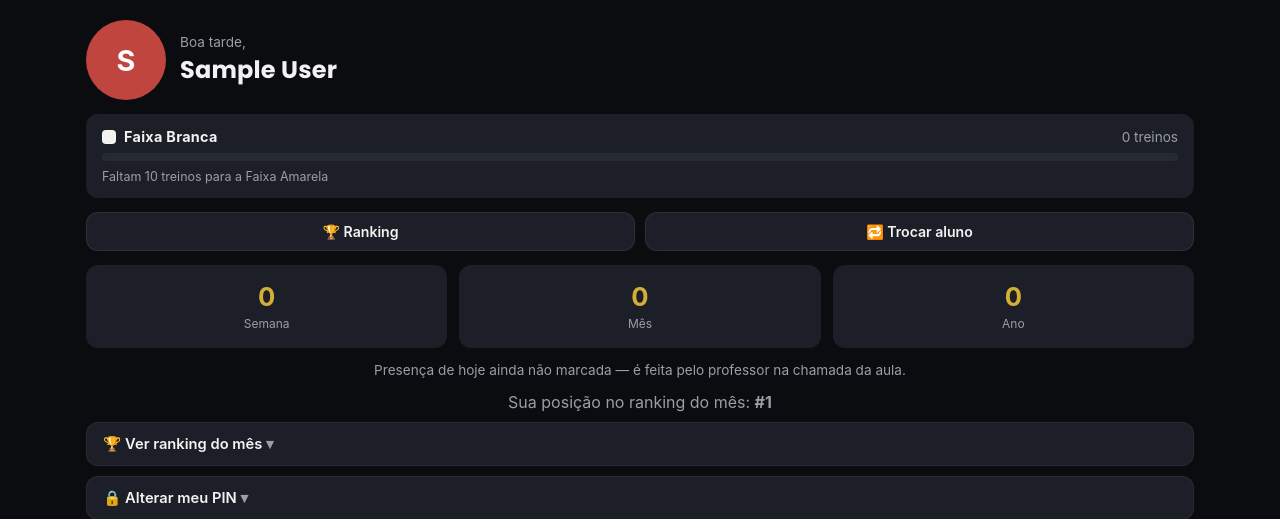
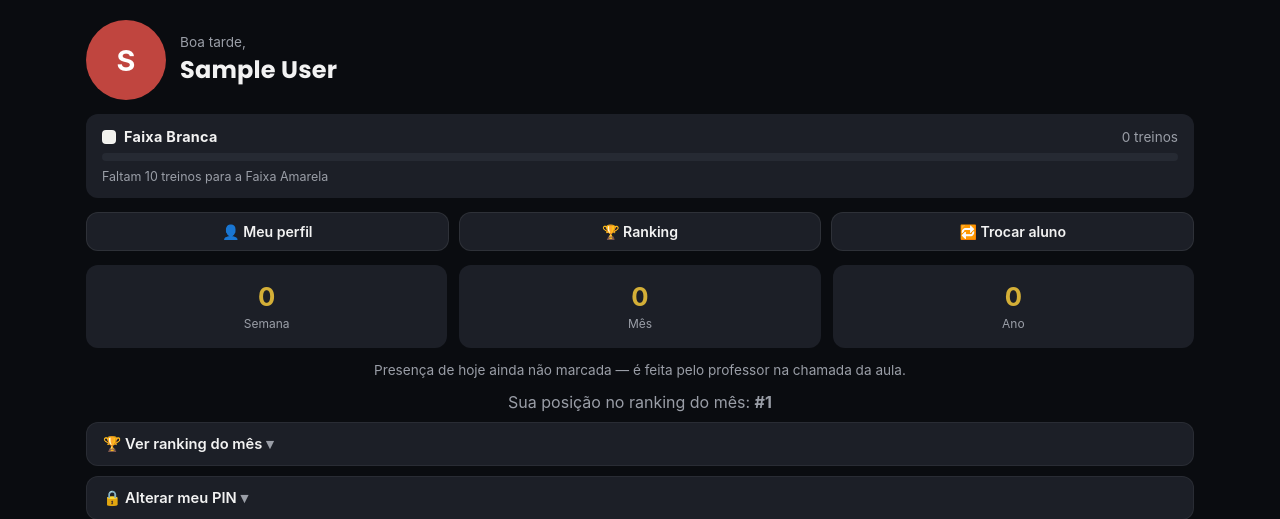
Before and after one commit to Othilbh/App-Elite, a Flask app: page /aluno/1 in a window 1280 px wide. Shown: the part 57-576 px from the top of the page. Run offline with Flask 3, Linux system fonts and the light colour scheme; the visitor is signed in with stand-in values (Sample User, id 1); data comes from the database, SQL or seed files in the repository; data that the repository does not hold is empty; some libraries are stand-ins or nearby versions.

Commit message:
Add files via upload

```diff
--- a/templates/aluno_dashboard.html
+++ b/templates/aluno_dashboard.html
@@ -69,6 +69,7 @@
 </section>
 
 <div class="quick-actions">
+  <a href="{{ url_for('aluno_perfil', student_id=student.id) }}" class="quick-action-btn">👤 Meu perfil</a>
   <a href="{{ url_for('ranking') }}" class="quick-action-btn">🏆 Ranking</a>
   <a href="{{ url_for('index') }}" class="quick-action-btn">🔁 Trocar aluno</a>
 </div>
```
